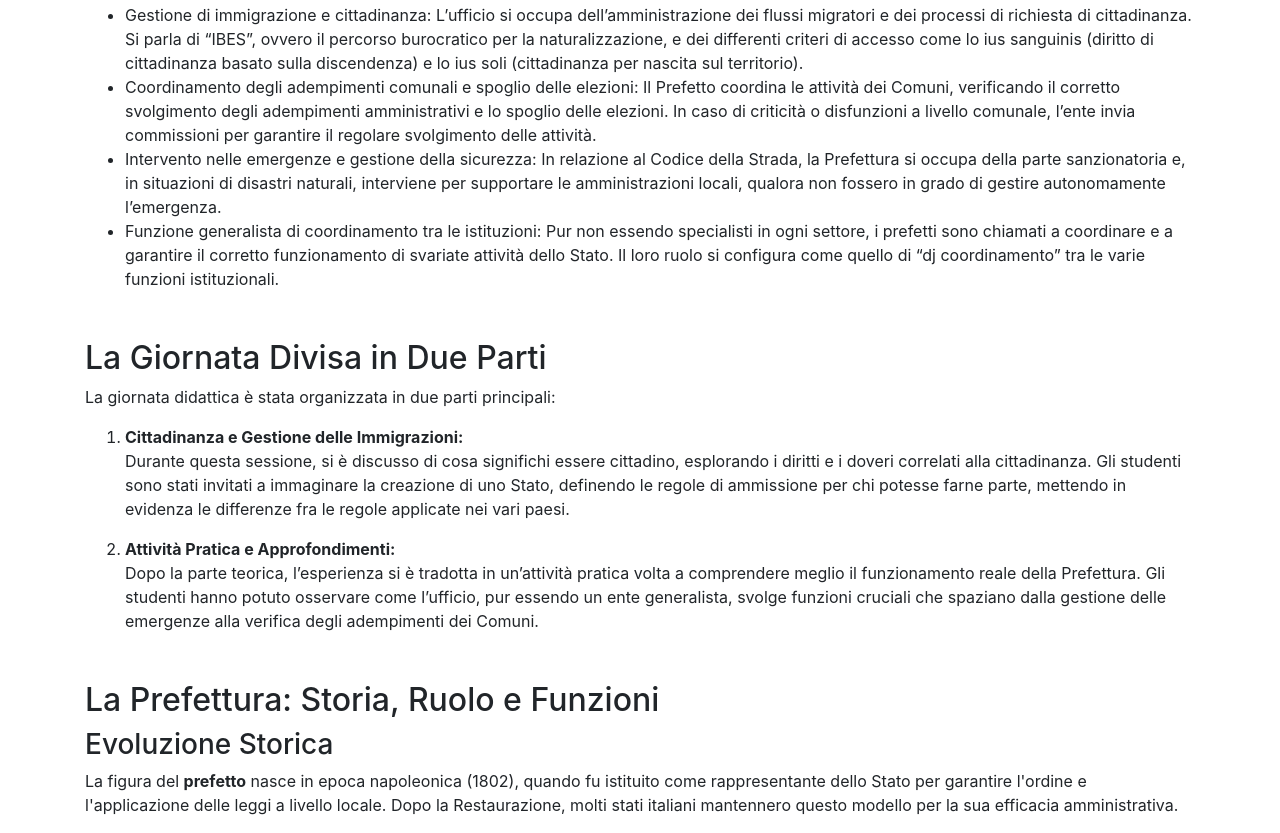
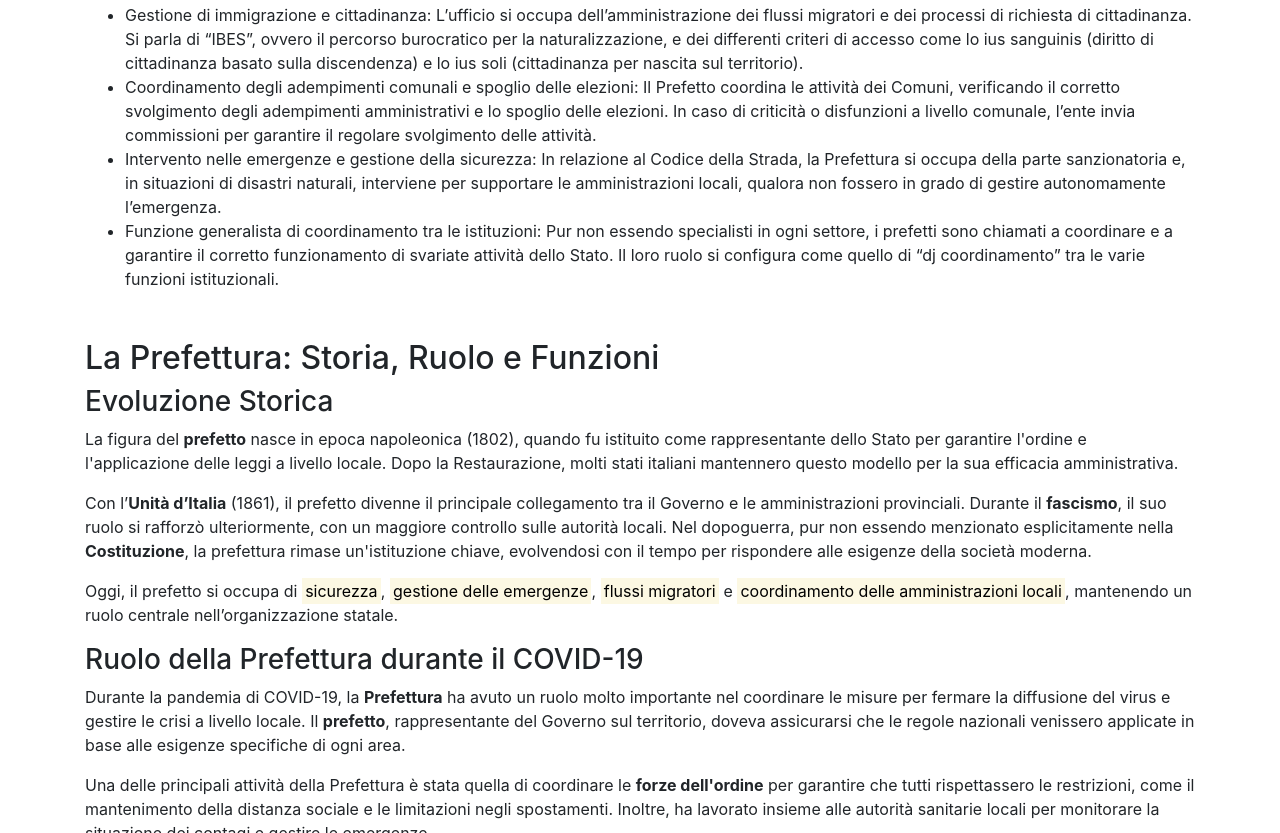
Before and after one commit to GabrielSaltarelli/Lista2, a website: page index.html in a window 1280 px wide. Shown: the part 1197-2030 px from the top of the page. Drawn offline with nearby package versions, Linux system fonts and the light colour scheme.

Commit message:
Update index.html

```diff
--- a/index.html
+++ b/index.html
@@ -19,7 +19,6 @@
       <ul class="navbar-nav">
         <li class="nav-item active"><a class="nav-link" href="#introduzione">Introduzione</a></li>
         <li class="nav-item"><a class="nav-link" href="#ruolo">Il Ruolo</a></li>
-        <li class="nav-item"><a class="nav-link" href="#giornata">La Giornata</a></li>
         <li class="nav-item"><a class="nav-link" href="#storia">Dati Storici</a></li>
         <li class="nav-item"><a class="nav-link" href="#galleria">Galleria</a></li>
       </ul>
@@ -43,22 +42,6 @@
       <li>Funzione generalista di coordinamento tra le istituzioni: Pur non essendo specialisti in ogni settore, i prefetti sono chiamati a coordinare e a garantire il corretto funzionamento di svariate attività dello Stato. Il loro ruolo si configura come quello di “dj coordinamento” tra le varie funzioni istituzionali.</li>
     </ul>
   </section>
-
-
-<section id="giornata" class="container mt-5">
-  <h2>La Giornata Divisa in Due Parti</h2>
-  <p>La giornata didattica è stata organizzata in due parti principali:</p>
-  <ol>
-    <li>
-      <strong>Cittadinanza e Gestione delle Immigrazioni:</strong>
-      <p>Durante questa sessione, si è discusso di cosa significhi essere cittadino, esplorando i diritti e i doveri correlati alla cittadinanza. Gli studenti sono stati invitati a immaginare la creazione di uno Stato, definendo le regole di ammissione per chi potesse farne parte, mettendo in evidenza le differenze fra le regole applicate nei vari paesi.</p>
-    </li>
-    <li>
-      <strong>Attività Pratica e Approfondimenti:</strong>
-      <p>Dopo la parte teorica, l’esperienza si è tradotta in un’attività pratica volta a comprendere meglio il funzionamento reale della Prefettura. Gli studenti hanno potuto osservare come l’ufficio, pur essendo un ente generalista, svolge funzioni cruciali che spaziano dalla gestione delle emergenze alla verifica degli adempimenti dei Comuni.</p>
-    </li>
-  </ol>
-</section>
 
 <section id="storia" class="container mt-5">
   <h2>La Prefettura: Storia, Ruolo e Funzioni</h2>
```
